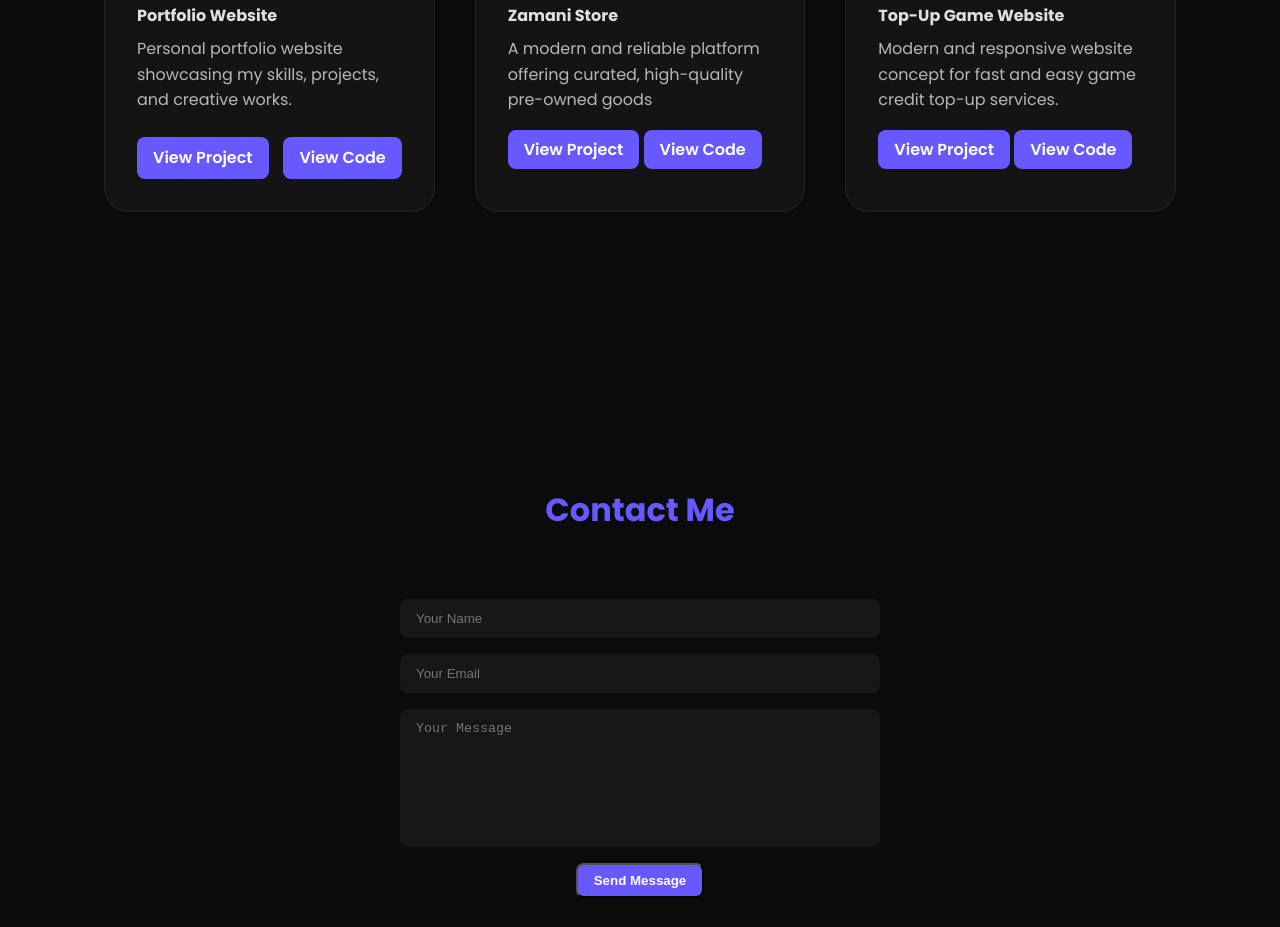
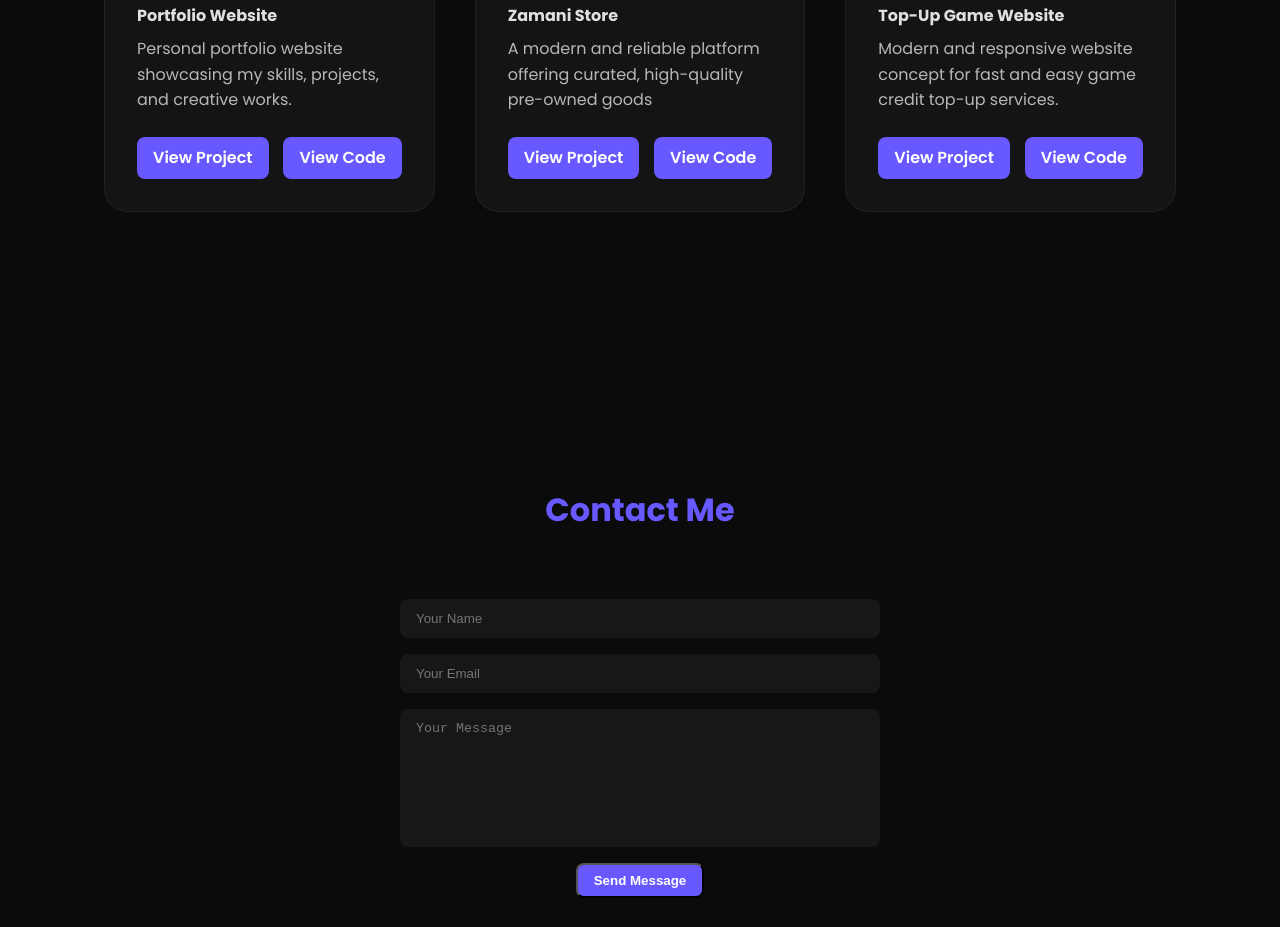
Before and after one commit to vidialpha-max/Web-Portofolio, a plain HTML site: page index.html in a window 1280 px wide. Shown: the part 2860-3787 px from the top of the page. Drawn offline with nearby package versions, Linux system fonts and the light colour scheme.

Commit message:
update button project

```diff
--- a/Css/style.css
+++ b/Css/style.css
@@ -371,7 +371,7 @@ header {
   overflow: hidden;
 }
 
-.project-card:hover {
+.project-card:hover {b
   transform: translateY(-12px) scale(1.03);
   border-color: rgba(255,255,255,0.3);
   box-shadow: 0 20px 40px rgba(0,0,0,0.3);
--- a/index.html
+++ b/index.html
@@ -36,7 +36,7 @@ Cv belum di bikin-->
     <!-- NAVBAR -->
     <header>
       <nav class="navbar">
-        <h2 class="logo"><a href="#Home">Alpharidho</a> <span>Portfolio</span>
+        <h2 class="logo"><a href="https://alpharidho-portofolio.netlify.app/" target="_blank" rel="noopener noreferrer">Alpharidho</a> <span>Portfolio</span>
           <img class="animasi-sapi" src="https://cdn.prod.website-files.com/6257adef93867e50d84d30e2/6620ec7544fa3849c3cb27fc_party_wumpus.gif" loading="lazy" alt="" class="chats_top is_2025">
         </h2>
         <div class="navbar-right">
@@ -172,11 +172,9 @@ Cv belum di bikin-->
       <div class="project-content">
         <h3>Zamani Store</h3>
         <p>A modern and reliable platform offering curated, high-quality pre-owned goods</p>
-        <div class="btn-project">
-          <div class="" id="onprogress2">
-            <a class="btn-primary" href="#" target="_blank" rel="noopener noreferrer">View Project</a>
-            <a class="btn-primary" href="#" target="_blank" rel="noopener noreferrer">View Code</a>
-          </div>
+        <div class="btn-project" id="onprogress2">
+          <a class="btn-primary" href="#" target="_blank" rel="noopener noreferrer">View Project</a>
+          <a class="btn-primary" href="#" target="_blank" rel="noopener noreferrer">View Code</a>
         </div>
       </div>
     </div>
@@ -190,11 +188,9 @@ Cv belum di bikin-->
       <div class="project-content">
         <h3>Top-Up Game Website</h3>
         <p>Modern and responsive website concept for fast and easy game credit top-up services.</p>
-        <div class="btn-project">
-          <div class="" id="onprogress3">
-              <a class="btn-primary" href="#" target="_blank" rel="noopener noreferrer">View Project</a>
-              <a class="btn-primary" href="#" id="onprogress2" target="_blank" rel="noopener noreferrer">View Code</a>
-            </div>
+        <div class="btn-project" id="onprogress3">
+          <a class="btn-primary" href="#" target="_blank" rel="noopener noreferrer">View Project</a>
+          <a class="btn-primary" href="#" id="onprogress2" target="_blank" rel="noopener noreferrer">View Code</a>
         </div>
       </div>
     </div>
```
